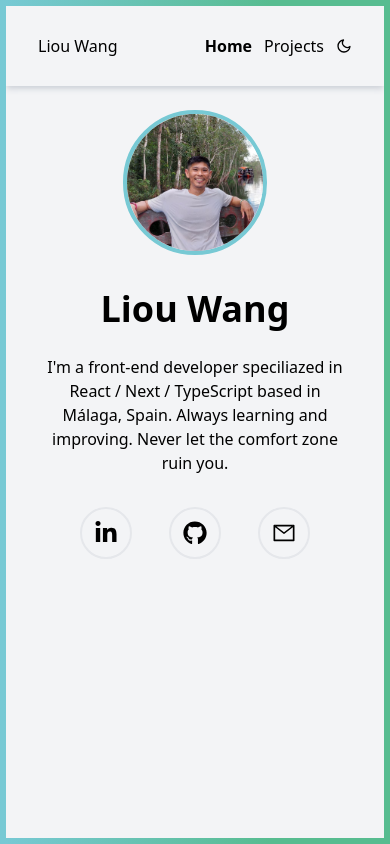
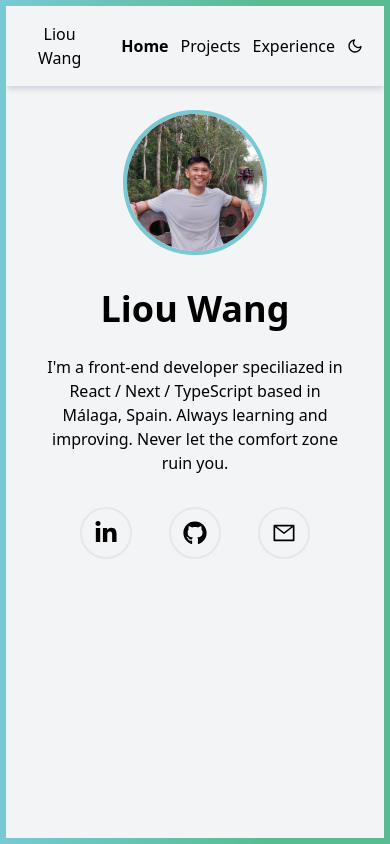
Before and after one commit to Liouch/personal-portfolio, a Next.js app: page / in a window 390 px wide. Built offline with nearby package versions, Linux system fonts and the light colour scheme.

Commit message:
Add experience link to navbar and update responsive design

```diff
--- a/components/NavBar.tsx
+++ b/components/NavBar.tsx
@@ -16,6 +16,10 @@ const navBarItems = [
     title: 'Projects',
     url: '/projects',
   },
+  {
+    title: 'Experience',
+    url: '/experience',
+  },
 ];
 
 const NavBarItem = ({ url, children }: NavBarItemProps) => {
@@ -27,10 +31,12 @@ const NavBar = () => {
 
   return (
     <nav className='sticky h-20 w-full shadow-md shadow-gray-300 dark:shadow-gray-500'>
-      <div className='flex justify-between items-center w-full h-full px-8 md:px-20'>
-        <NavBarItem url='/'>
-          <span>Liou Wang</span>
-        </NavBarItem>
+      <div className='flex justify-between items-center w-full h-full px-8 md:px-20 gap-10'>
+        <div className='text-center'>
+          <NavBarItem url='/'>
+            <span>Liou Wang</span>
+          </NavBarItem>
+        </div>
         <div className='flex items-center'>
           {navBarItems.map((item) => {
             const activeLink = router.asPath === item.url ? 'font-bold' : '';
```
